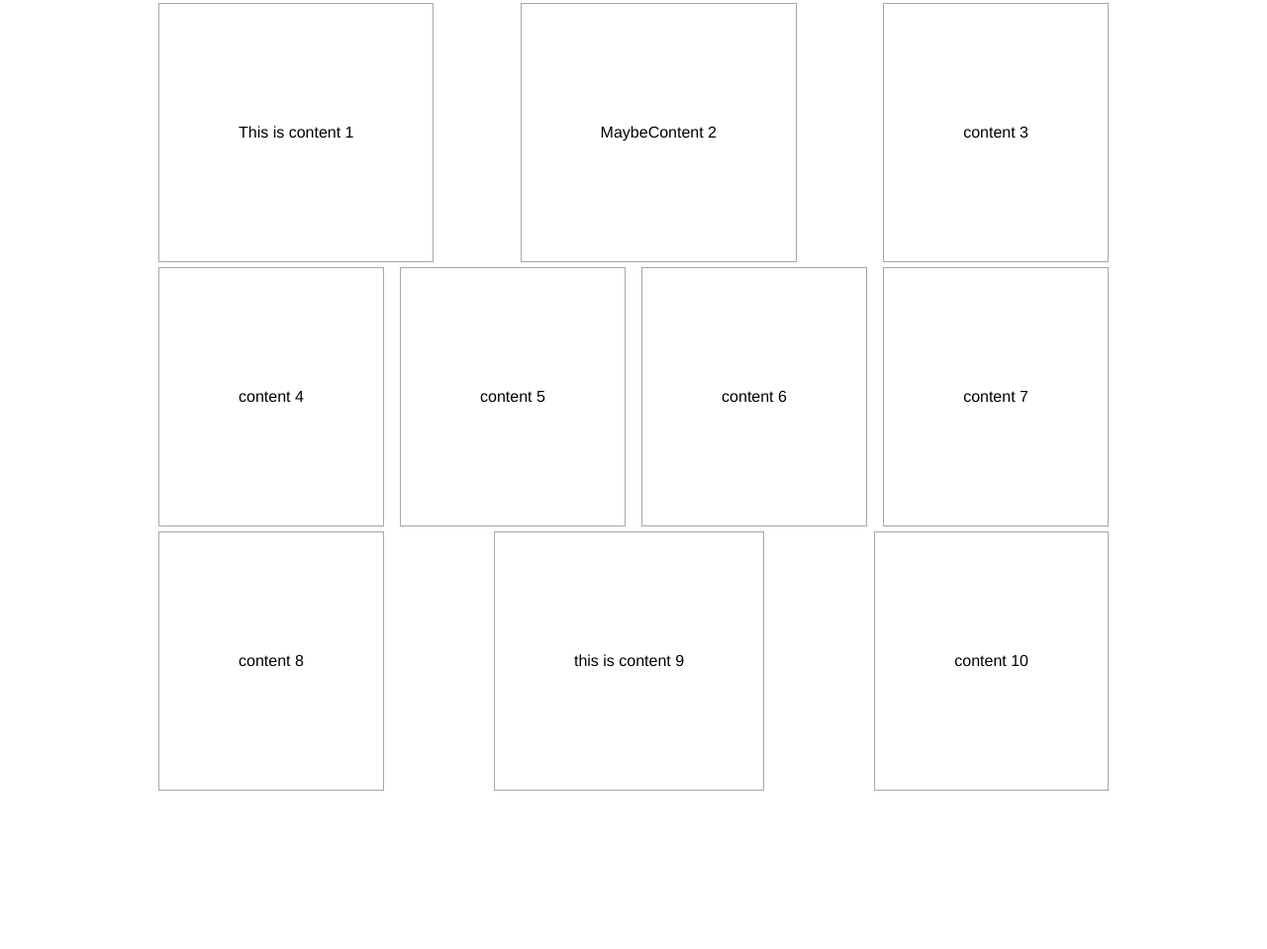
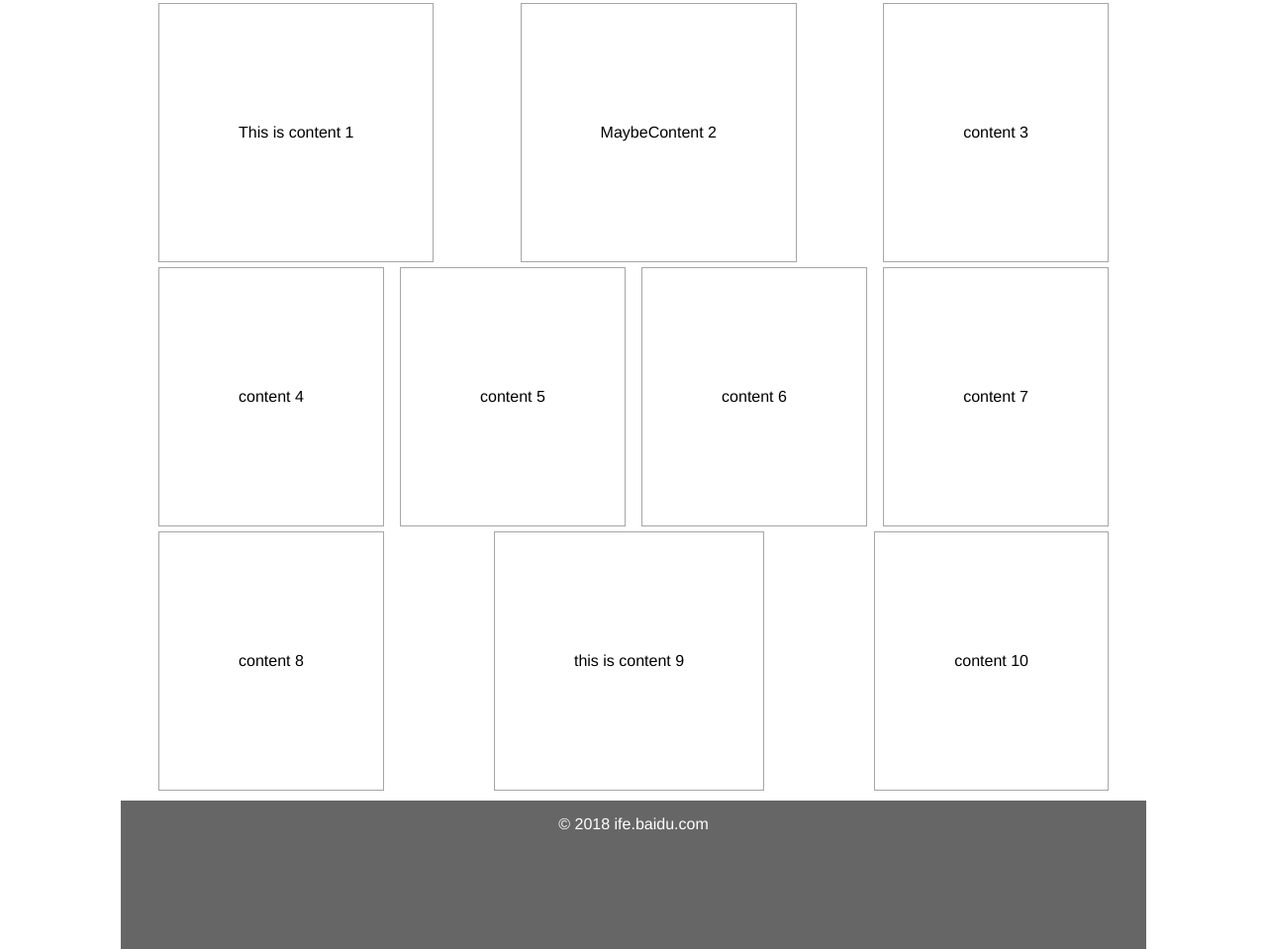
Before and after one commit to yongjieYuan/IFE, a plain HTML site: page Seventh and eighth day/Mission2/index.html in a window 1280 px wide. Shown: the part 490-1449 px from the top of the page at 99% size. Before the commit the page ends 1299 px from the top, so only its background shows below. Drawn offline with Linux system fonts and the light colour scheme.

Commit message:
修改了Mission2的index.html

```diff
--- a/Seventh and eighth day/Mission2/index.html
+++ b/Seventh and eighth day/Mission2/index.html
@@ -130,6 +130,18 @@ ol {
     line-height: 100px;
     border: 1px solid rgba(128,128,128,.7);
 }
+.footer {
+    width: 100%;
+    height: 150px;
+    text-align: center;
+    background-color: #666666;
+    font-size: 1.6rem;
+    color: #fff;
+}
+.footer span {
+    display: inline-block;
+    margin-top: 1.5rem;
+}
 </style>
 <body>
     <div class="header">
@@ -175,6 +187,8 @@ ol {
             <div>content 10</div>
         </section>
     </div>
-    <div class="footer"></div>
+    <div class="footer">
+        <span>© 2018 ife.baidu.com</span>
+    </div>
 </body>
 </html>
```
